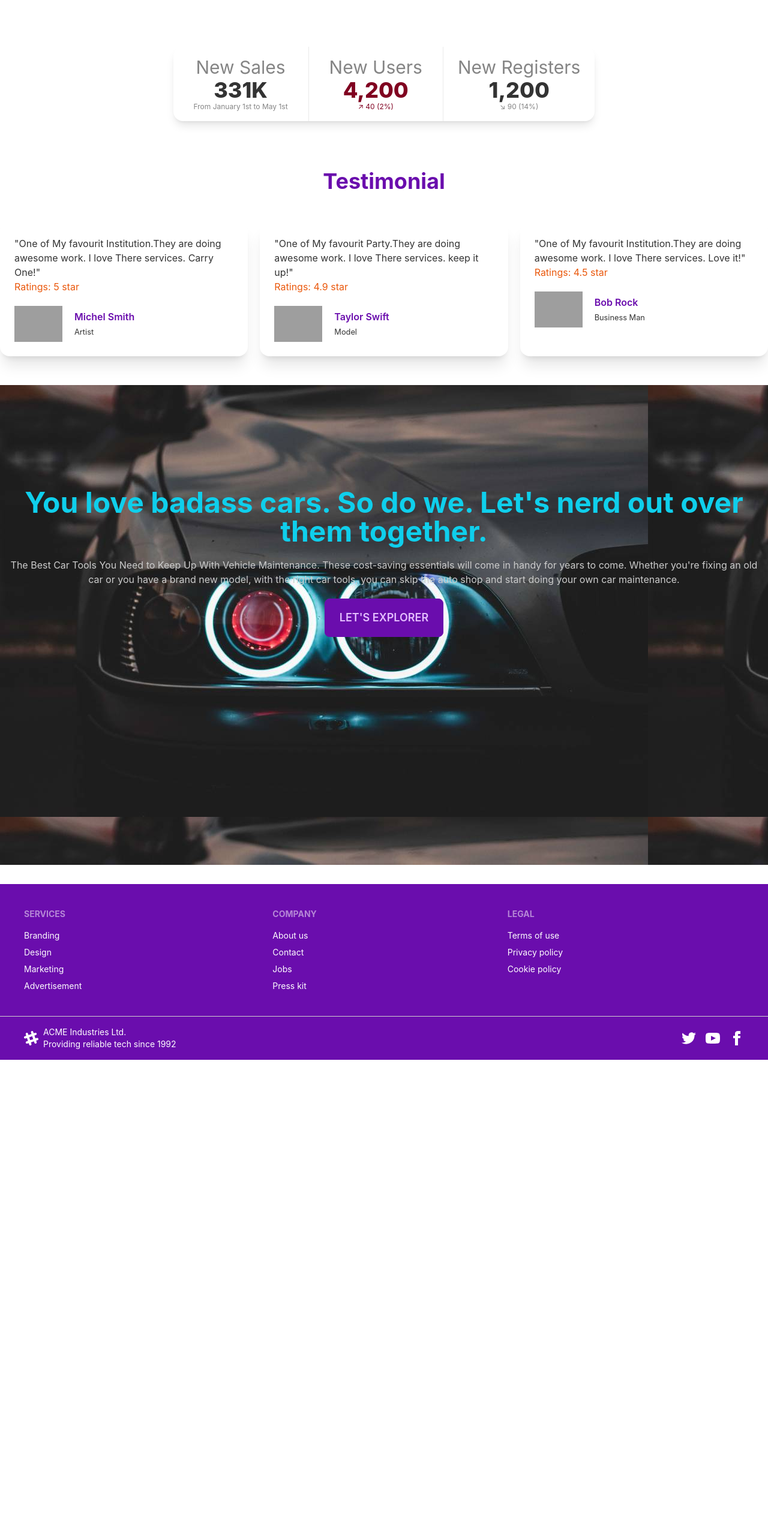
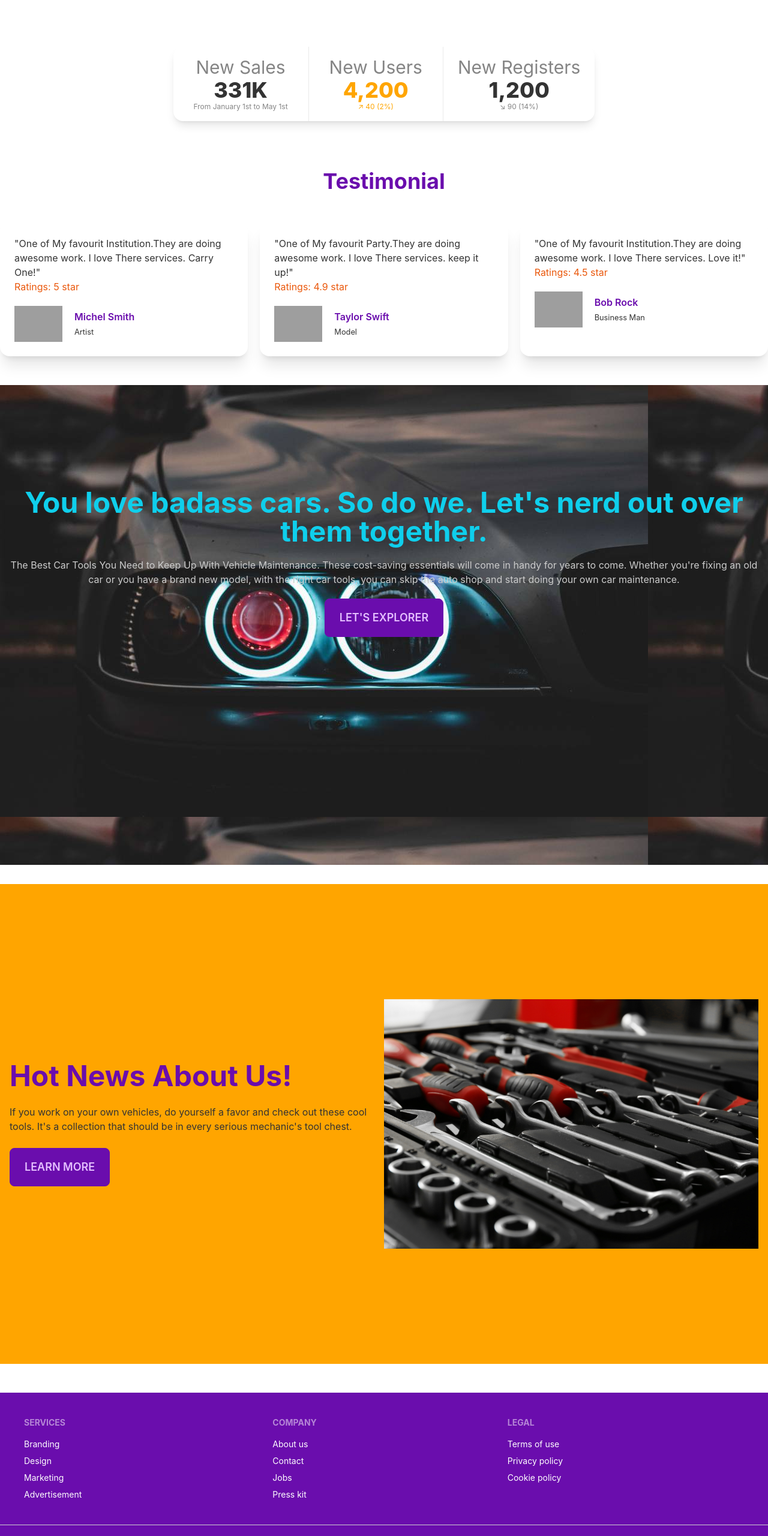
Before and after one commit to Abhamid3311/tools-manufacturer-client, a React (Create React App) app: page / in a window 1280 px wide. Shown: the part 2182-4743 px from the top of the page at 60% size. Before the commit the page ends 3949 px from the top, so only its background shows below. Built offline with nearby package versions, Linux system fonts and the light colour scheme; grey boxes are pictures that could not be loaded.

Commit message:
complete homepage

```diff
--- a/src/App.js
+++ b/src/App.js
@@ -9,6 +9,7 @@ import Blogs from './Pages/Page/Blogs/Blogs';
 import SignUp from './Pages/SharedPage/Login/SignUp';
 import Login from './Pages/SharedPage/Login/Login';
 import Footer from './Pages/SharedPage/Footer/Footer';
+import ToolDetails from './Pages/Page/ToolDetails/ToolDetails';
 
 function App() {
   return (
@@ -17,7 +18,7 @@ function App() {
       <Routes>
         <Route path='/' element={<Home></Home>}></Route>
         <Route path='/tools' element={<Home></Home>}></Route>
-        <Route path='/tools/:id' element={<Home></Home>}></Route>
+        <Route path='/tools/:id' element={<ToolDetails></ToolDetails>}></Route>
         <Route path='/login' element={<Login></Login>}></Route>
         <Route path='/signup' element={<SignUp></SignUp>}></Route>
         <Route path='/blogs' element={<Blogs></Blogs>}></Route>
--- /dev/null
+++ b/src/Pages/Home/Exclusive.js
@@ -0,0 +1,22 @@
+import React from 'react';
+import carTools from '../../imges/Best-Automotive-Tools-for-Cars.jpg';
+
+const Exclusive = () => {
+    return (
+        <div>
+            <div class="hero min-h-screen bg-secondary">
+                <div class="hero-content flex-col lg:flex-row-reverse">
+                    <img src={carTools} className='w-2/4 ' alt='' />
+                    <div>
+                        <h1 class="text-5xl font-bold text-accent">Hot News About Us!</h1>
+                        <p class="py-6">If you work on your own vehicles, do yourself a favor and check out these cool tools. It's a collection that should be in every serious mechanic's tool chest.</p>
+                        <button class="btn btn-accent btn-lg">Learn more</button>
+                    </div>
+                </div>
+            </div>
+
+        </div>
+    );
+};
+
+export default Exclusive;
--- a/src/Pages/Home/Fetured.js
+++ b/src/Pages/Home/Fetured.js
@@ -3,7 +3,7 @@ import bgEx from '../../imges/banner-1.jpg';
 
 const Fetured = () => {
     return (
-        <div className='my-8' style={{
+        <section className='my-8' style={{
             background: `url(${bgEx})`
         }}>
             <div class="hero min-h-screen" >
@@ -17,7 +17,7 @@ const Fetured = () => {
                     </div>
                 </div>
             </div>
-        </div>
+        </section>
     );
 };
 
--- a/src/Pages/Home/Home.js
+++ b/src/Pages/Home/Home.js
@@ -1,6 +1,7 @@
 import React from 'react';
 import Banner from './Banner';
 import Business from './Business';
+import Exclusive from './Exclusive';
 import Fetured from './Fetured';
 import Reviews from './Reviews';
 import Tools from './Tools/Tools';
@@ -13,6 +14,7 @@ const Home = () => {
             <Business></Business>
             <Reviews></Reviews>
             <Fetured></Fetured>
+            <Exclusive></Exclusive>
         </div>
     );
 };
--- /dev/null
+++ b/src/Pages/Page/ToolDetails/ToolDetails.js
@@ -0,0 +1,11 @@
+import React from 'react';
+
+const ToolDetails = () => {
+    return (
+        <div>
+            <h2>ToolDetails</h2>
+        </div>
+    );
+};
+
+export default ToolDetails;
--- a/src/Pages/SharedPage/Footer/Footer.js
+++ b/src/Pages/SharedPage/Footer/Footer.js
@@ -2,7 +2,7 @@ import React from 'react';
 
 const Footer = () => {
     return (
-        <div>
+        <div className='mt-12'>
             <footer className="footer p-10 bg-accent text-white">
                 <div>
                     <span className="footer-title">Services</span>
--- a/tailwind.config.js
+++ b/tailwind.config.js
@@ -9,7 +9,7 @@ module.exports = {
       {
         doctorstheme: {
           primary: "#0FCFEC",
-          secondary: "#800020",
+          secondary: "orange",
           accent: "#6A0DAD",
           "base-100": "#ffffff",
         },
```
